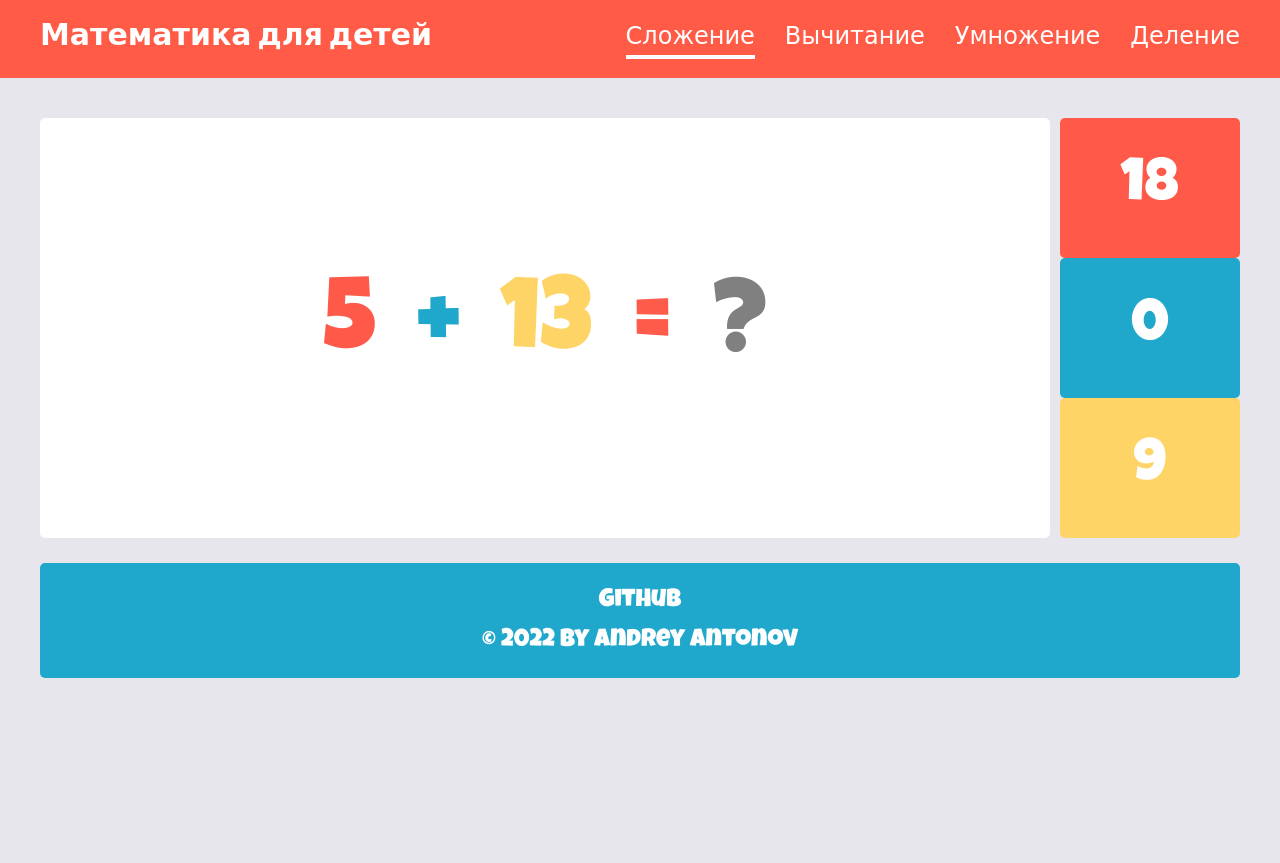
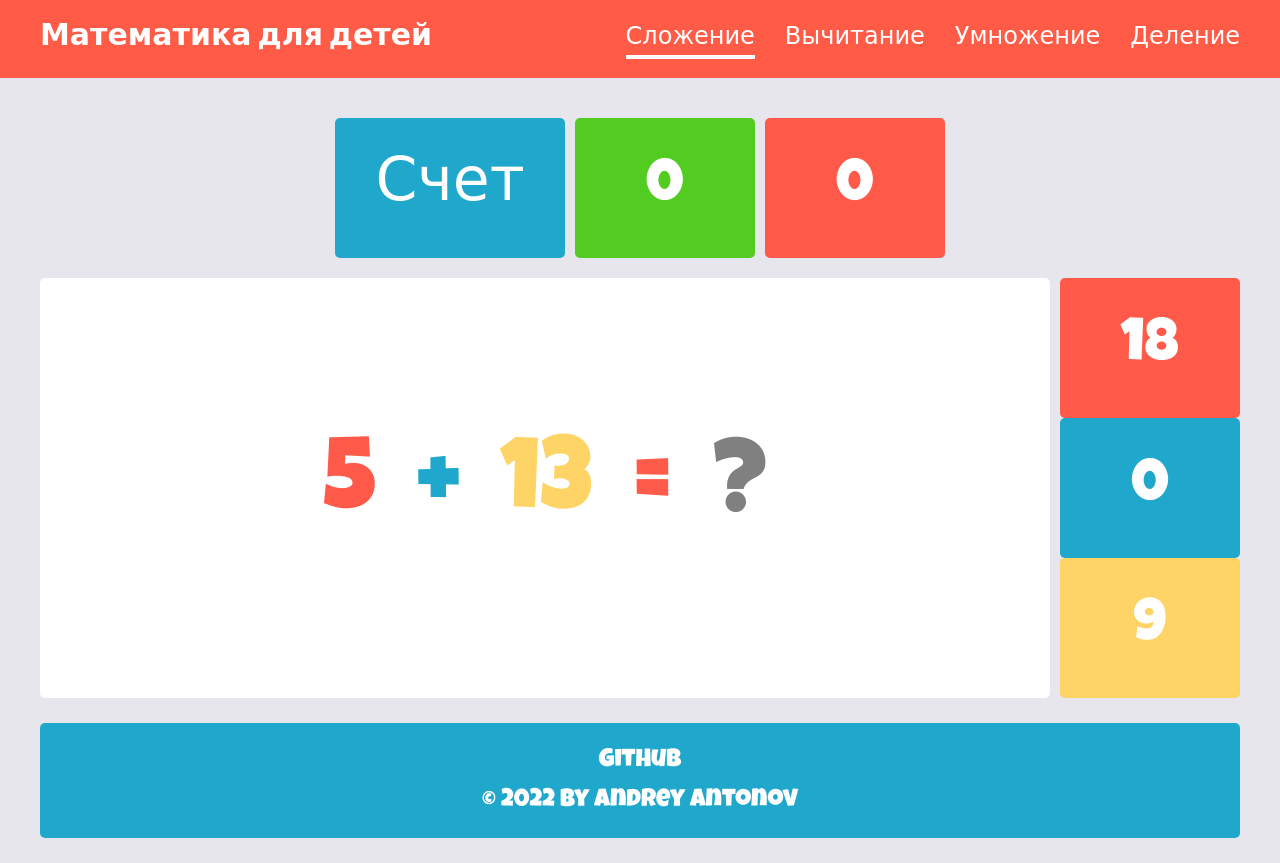
Before and after one commit to klekwedge/math-for-kids, a plain HTML site: page index.html in a window 1280 px wide. Before the commit the page ends 800 px from the top, so only its background shows below. Drawn offline with Linux system fonts and the light colour scheme.

Commit message:
feat: add panel and score counter

```diff
--- a/index.html
+++ b/index.html
@@ -44,7 +44,7 @@
                 <a href="#" data-operator="multiplication" class="menu__link">Умножение</a>
               </li>
               <li class="menu__item">
-                <a href="#"  data-operator="division" class="menu__link">Деление</a>
+                <a href="#" data-operator="division" class="menu__link">Деление</a>
               </li>
             </ul>
           </nav>
@@ -57,6 +57,12 @@
 
     <main class="operation">
       <div class="operation__container _container">
+        <ul class="operation__score">
+          <li>Счет</li>
+          <li id="right">0</li>
+          <li id="wrong">0</li>
+        </ul>
+        <div class="operation__body">
           <ul class="operation__equation">
             <li id="num1">1</li>
             <li id="operation">+</li>
@@ -69,6 +75,7 @@
             <li class="option" id="option2">5</li>
             <li class="option" id="option3">2</li>
           </ul>
+        </div>
       </div>
     </main>
 
--- a/js/script.js
+++ b/js/script.js
@@ -33,14 +33,22 @@ const option1 = document.querySelector("#option1");
 const option2 = document.querySelector("#option2");
 const option3 = document.querySelector("#option3");
 
+const rightAnswer = document.querySelector("#right");
+const wrongAnswer = document.querySelector("#wrong");
+
+let rightAnswerCounter = 0;
+let wrongAnswerCounter = 0;
+
 const options = document.querySelectorAll(".option");
 options.forEach((option) => {
   option.addEventListener("click", () => {
     if (+option.textContent === answer) {
-      console.log("GOOD");
+      rightAnswerCounter++;
+      rightAnswer.textContent = rightAnswerCounter;
       generateEquation();
     } else {
-      console.log("BAD");
+      wrongAnswerCounter++;
+      wrongAnswer.textContent = wrongAnswerCounter;
     }
   });
 });
--- a/styles/style.scss
+++ b/styles/style.scss
@@ -260,12 +260,61 @@ body {
 /*-------------------------------------------------------------*/
 /*-----Operation-----------------------------------------------*/
 /*-------------------------------------------------------------*/
-
-.operation__container {
+.operation__container{
+  display: flex;
+  flex-direction: column;
+}
+.operation__score{
+  display: flex;
+  justify-content: center;
+  gap: 40px 10px;
+  margin-bottom: 20px;
+}
+.operation__body {
   display: flex;
   justify-content: space-between;
   gap: 10px 10px;
 }
+
+.operation__score li {
+  min-width: 180px;
+  text-align: center;
+  border-radius: 5px;
+  font-size: 60px;
+  color: white;
+  cursor: pointer;
+
+  &:nth-child(1) {
+    background-color: #20a8cc;
+    padding: 40px;
+    transition: 0.4s;
+    &:hover {
+      color: #20a8cc;
+      background-color: white;
+    }
+  }
+
+  &:nth-child(2) {
+    background-color: #52CC20;
+    padding: 40px;
+    transition: 0.4s;
+    &:hover {
+      color: #52CC20;
+      background-color: white;
+    }
+  }
+
+  &:nth-child(3) {
+    background-color: #ff5a49;
+    padding: 40px;
+    transition: 0.4s;
+    &:hover {
+      color: #ff5a49;
+      background-color: white;
+    }
+  }
+}
+
 .operation__equation {
   display: flex;
   align-items: center;
```
Also changed, not shown: styles/style.css. Lines whose indentation alone changed are shown as unchanged.
